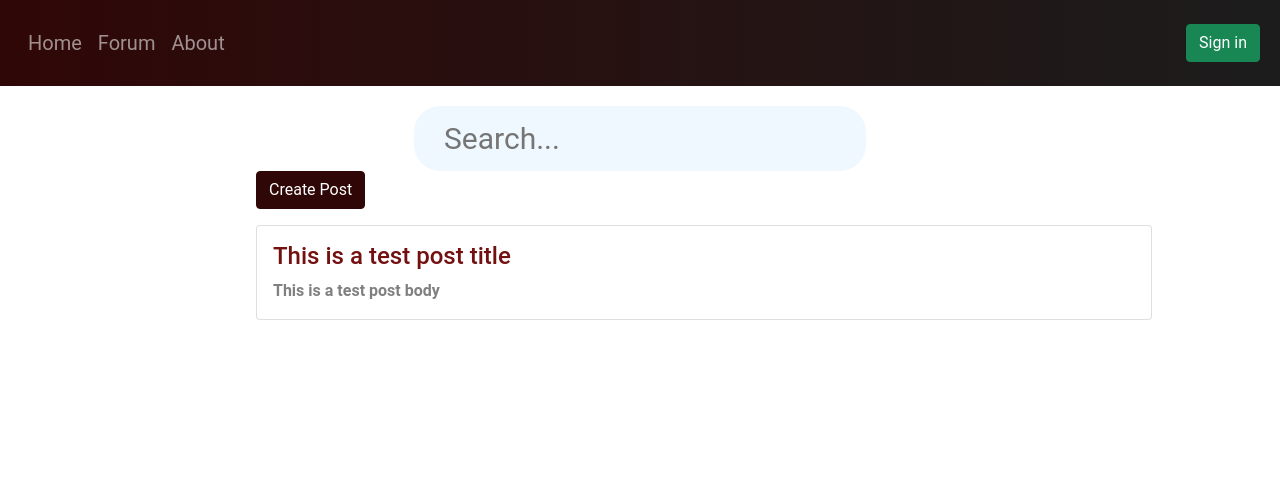
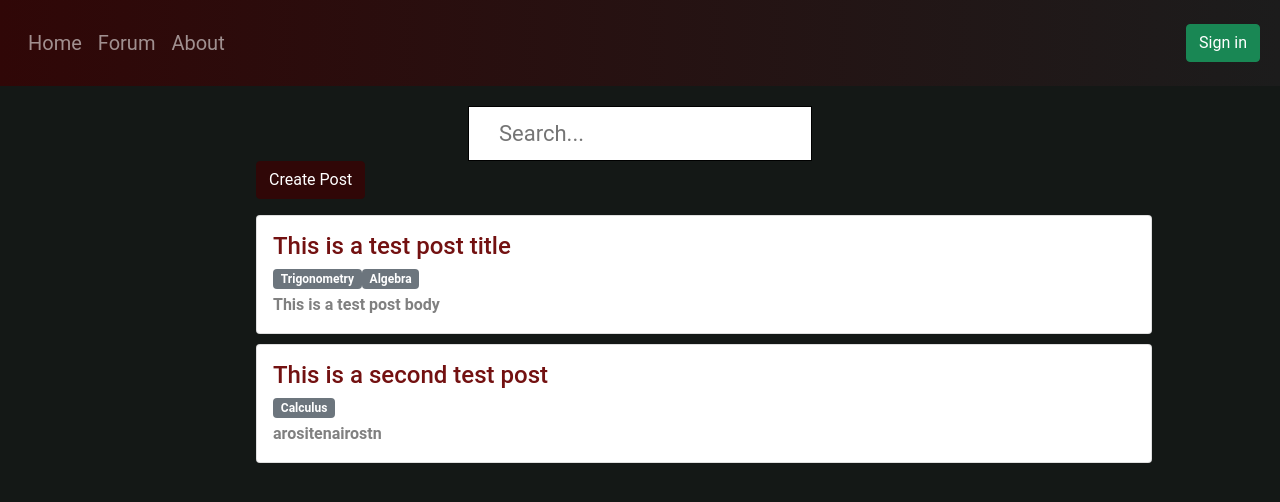
Before and after one commit to Ur-On-Mute/SYNCSHACK-2021, a Next.js app: page / in a window 1280 px wide. Shown: the top 502 px of the page. Built offline with nearby package versions, Linux system fonts and the light colour scheme.

Commit message:
Implemented search functionality

```diff
--- a/components/ForumHeader.jsx
+++ b/components/ForumHeader.jsx
@@ -4,9 +4,6 @@ import Link from 'next/link'
 export default function () {
     return (
         <div>
-            <div style={{width: '50%', margin: 'auto'}} className='d-flex justify-content-center'>
-            <input className='search-bar' placeholder="Search..."/>
-            </div>
             <div style={{width: '60%', margin: 'auto'}}>
                 <Link href="/create-post">
                     <button className='btn btn-danger create-post'>Create Post</button>
--- a/components/Post.jsx
+++ b/components/Post.jsx
@@ -9,6 +9,9 @@ export default function Post(props) {
                     <h4 style={{color: '#731111'}} className='card-title'>
                         {props.postTitle}
                     </h4>
+                    {props.tags.map(tag => (
+                        <span key={tag} className="badge bg-secondary align-top">{tag}</span>
+                    ))}
                     <p style={{color: 'grey', fontWeight: 600}} className='card-text'>{props.postBody}</p>
                 </div>
                 </a>
--- a/pages/index.js
+++ b/pages/index.js
@@ -3,24 +3,46 @@ import styles from '../styles/Home.module.css'
 import NavBar from '../components/NavBar'
 import Post from '../components/Post'
 import 'bootstrap/dist/css/bootstrap.css'
-import {faSearch} from '@fortawesome/free-solid-svg-icons'
 import {useState} from 'react';
 import ForumHeader from '../components/ForumHeader';
 
 export default function Home() {
 
   const [posts, setPosts] = useState([
-    {body : "This is a test post body",
-    title : "This is a test post title"}
+    {
+      body : "This is a test post body",
+      title : "This is a test post title",
+      tags : ["Trigonometry", "Algebra"]
+    },
+    {
+      body : "arositenairostn",
+      title : "This is a second test post",
+      tags : ["Calculus"]
+    }
   ])
+
+  const [filteredPosts, setFilteredPosts] = useState(posts);
+  const [searchQuery, setSearchQuery] = useState("");
+
+  const handleQueryChange = (e) => {
+    const query = e.target.value;
+    const filtered = posts.filter(post => {
+      return (post.title.toLowerCase().includes(query.toLowerCase()) || post.tags.includes(query));
+    })
+    setSearchQuery(query);
+    setFilteredPosts(filtered);
+  }
 
   return (
     <div className="App">
         <NavBar />
-        <ForumHeader />
+        <div style={{width: '50%', margin: 'auto'}} className='d-flex justify-content-center'>
+            <input className='search-bar' onChange={handleQueryChange} value={searchQuery} placeholder="Search..."/>
+        </div>
+        <ForumHeader/>
         <div className="posts">
-          {posts.map(post => (
-            <Post postBody={post.body} postTitle={post.title}/>
+          {filteredPosts.map(post => (
+            <Post key={post.body} postBody={post.body} postTitle={post.title} tags={post.tags}/>
           ))}
         </div>
     </div>
--- a/styles/globals.css
+++ b/styles/globals.css
@@ -4,6 +4,10 @@ body {
   margin: 0;
   font-family: -apple-system, BlinkMacSystemFont, Segoe UI, Roboto, Oxygen,
     Ubuntu, Cantarell, Fira Sans, Droid Sans, Helvetica Neue, sans-serif;
+}
+
+body {
+  background-color:#141816 !important;
 }
 
 a {
@@ -21,16 +25,21 @@ a {
   margin: 1em 20%;
 }
 
+.post-body {
+  margin-top : 10px;
+}
+
 .search-bar {
   margin-top: 20px;
   font-family: 'Roboto', Arial, sans-serif;
   padding: 10px;
   padding-left: 30px;
-  font-size: 30px;
+  font-size: 22px;
   max-width : 31.25rem;
-  border: thin;
-  background-color: aliceblue;
-  border-radius: 1.625rem;
+  border-width: 1px;
+  border-style: solid;
+  border-color: black;
+  background-color: #fff;
 }
 
 .create-post {
@@ -39,5 +48,7 @@ a {
 }
 
 .create-post-page{
-  margin: 10%
+  margin: 5%;
+  padding: 20px;
+  display: inline-block;
 }
```
Also changed, not shown: pages/create-post.js (+17 -9 lines), 1 other file (tests, documents, lock files or other folders).
